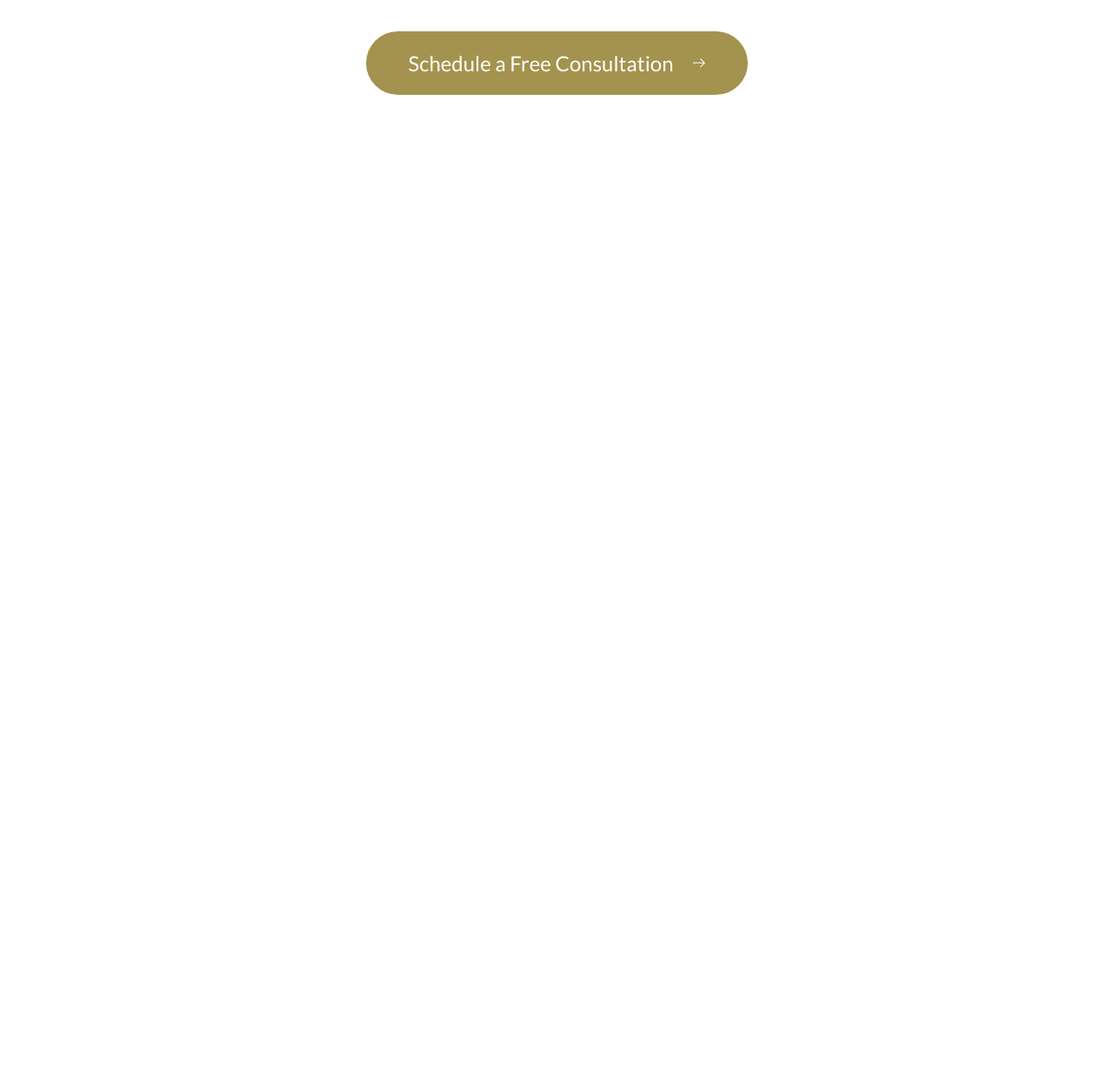
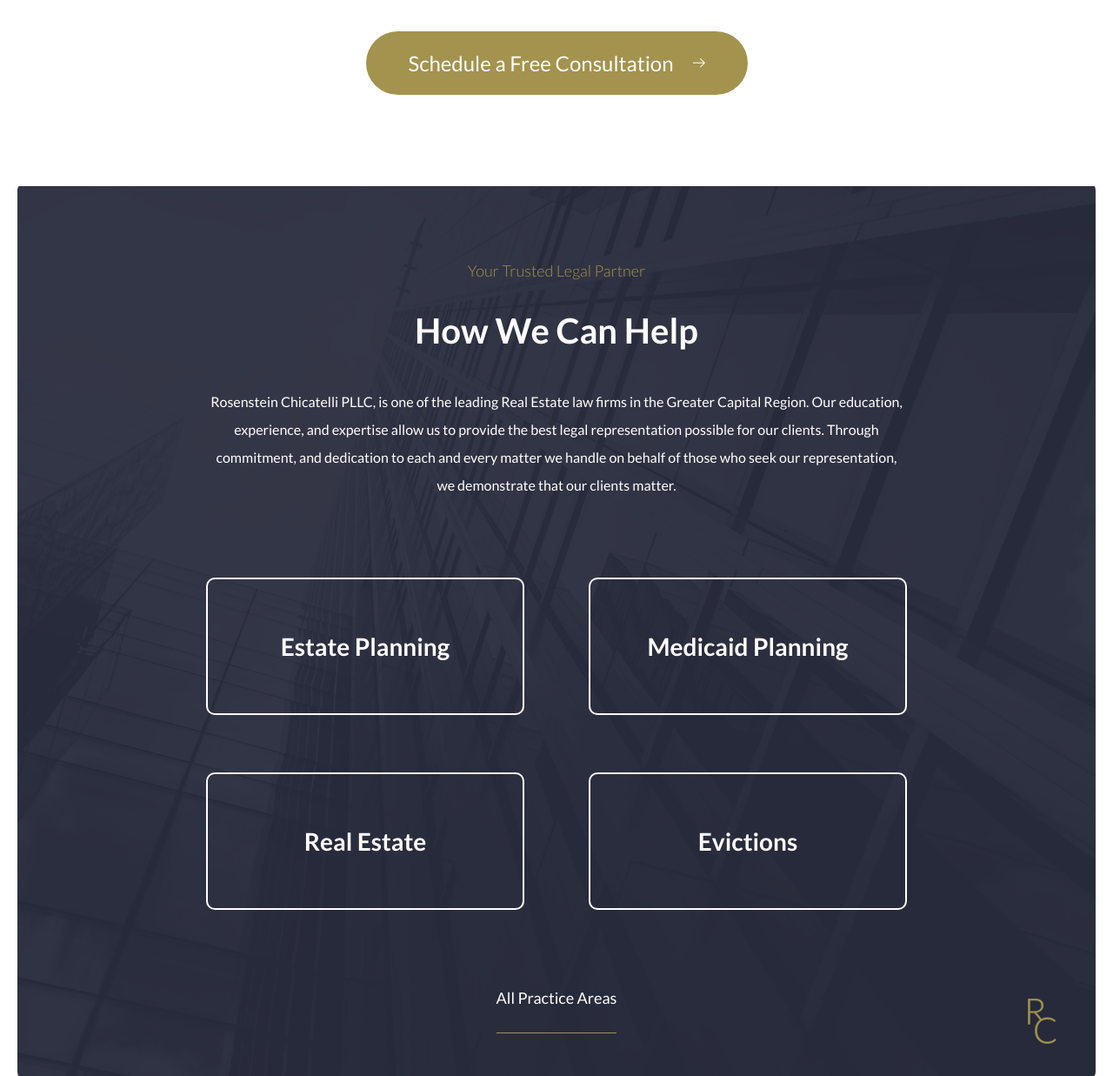
Before and after one commit to abdullahProfile/RC, a plain HTML site: page index.html in a window 1280 px wide. Shown: the part 500-1737 px from the top of the page at 87% size. Before the commit the page ends 800 px from the top, so only its background shows below. Drawn offline with Linux system fonts and the light colour scheme.

Commit message:
services

```diff
--- a/index.html
+++ b/index.html
@@ -40,11 +40,34 @@
   <section class="hero">
     <div class="hero__container">
       <h1 class="title">Estate Planning, Real Estate & Business Counsel</h1>
+
       <p class="hero__description">Client-focused. Results-driven. Serving New York’s Capital District</p>
 
       <a href="#" class="btn btn--secondary">Schedule a Free Consultation <span class="arrow"><img src="./assets/icons/arrow.svg" alt="Schedule a Free Consultatio"></span></a>
     </div>
   </section>
+
+  <section class="services">
+    <div class="services__container">
+      <div class="services__content">
+        <p class="services__heading">Your Trusted Legal Partner</p>
+
+        <h2 class="services__sub-heading">How We Can Help</h2>
+
+        <p class="services__description">Rosenstein Chicatelli PLLC, is one of the leading Real Estate law firms in the Greater Capital Region. Our education, experience, and expertise allow us to provide the best legal representation possible for our clients. Through commitment, and dedication to each and every matter we handle on behalf of those who seek our representation, we demonstrate that our clients matter.</p>
+      </div>
+
+      <div class="services__items">
+        <a href="#" class="services__link">Estate Planning <span class="arrow"><img src="./assets/icons/arrow.svg" alt="arrow icon"></span></a>
+        <a href="#" class="services__link">Medicaid Planning <span class="arrow"><img src="./assets/icons/arrow.svg" alt="arrow icon"></span></a>
+        <a href="#" class="services__link">Real Estate <span class="arrow"><img src="./assets/icons/arrow.svg" alt="arrow icon"></span></a>
+        <a href="#" class="services__link">Evictions <span class="arrow"><img src="./assets/icons/arrow.svg" alt="arrow icon"></span></a>
+      </div>
+
+      <a href="#" class="services__cta">All Practice Areas</a>
+      <a href="#" class="services__logo"><img src="./assets/services-logo.svg" alt="company logo"></a>
+    </div>
+  </section>
   <script src="./main.js"></script>
 </body>
 </html>
--- a/scss/base/_variables.scss
+++ b/scss/base/_variables.scss
@@ -1,10 +1,6 @@
 :root {
 --btn-primary-bg: #292C3D;
 --btn-secondary-bg: #A3934E;
-
---gradient-primary: radial-gradient(50% 50% at 50% 50%, #A3934E 0%, #FFFFFF 100%);
---gradient-secondary: radial-gradient(50% 50% at 50% 50%, #A3934E 0%, #FFFFFF 100%);
---gradient-section: radial-gradient(50% 50% at 50% 50%, #A3934E 0%, #FFFFFF 100%);
 
 --bg-primary: #292C3D;
 --bg-secondary: #A3934E;
@@ -15,5 +11,4 @@
 --font-size-lg: 65px;
 --font-size-md: 40px;
 --font-size-sm: 24px;
-
 }
--- /dev/null
+++ b/scss/layout/_services.scss
@@ -0,0 +1,150 @@
+.services {
+
+  &__container {
+    display: flex;
+    flex-direction: column;
+    align-items: center;
+    width: 100%;
+    max-width: 1240px;
+    padding-inline: 20px;
+    margin-inline: auto;
+    background-image: url(/assets/services-bakground.png);
+    background-size: cover;
+    background-position: center;
+    background-repeat: no-repeat;
+    padding-block: 86px 49px;
+    position: relative;
+    overflow: hidden;
+  }
+
+  &__content {
+    width: 100%;
+    max-width: 806px;
+    text-align: center;
+    color: #fff;
+  }
+
+  &__heading {
+    color: var(--color-secondary);
+    font-size: 18px;
+    font-weight: 300;
+  }
+
+  &__sub-heading {
+    font-size: var(--font-size-md);
+    font-weight: 700;
+    margin-block: 34px 42px;
+    text-transform: capitalize;
+  }
+
+  &__description {
+    font-size: 16px;
+    line-height: 2;
+    font-weight: 400;
+  }
+
+  &__items {
+    display: grid;
+    grid-template-columns: repeat(2, 1fr);
+    gap: 66px 74px;
+    width: 100%;
+    max-width: 806px;
+    justify-content: center;
+    margin-block: 90px;
+  }
+
+  .arrow {
+    position: absolute;
+    right: 50px;
+    top: 50%;
+    display: none;
+  }
+
+  &__link {
+    text-decoration: none;
+    width: 100%;
+    max-width: 414px;
+    font-size: 28px;
+    font-weight: 700;
+    padding-block: 60px;
+    border-radius: 10px;
+    color: #FFF;
+    border: 2px solid #fff;
+    transition: color 0.3s ease, background 0.3s ease, border-radius 0.3s ease;
+    background: transparent;
+    position: relative;
+    text-align: center;
+
+    &:hover {
+      background: var(--color-secondary);
+      border: 2px solid #A3934E;
+      border-radius: 76px;
+
+      .arrow {
+        display: block;
+      }
+    }
+  }
+
+  &__cta {
+    text-decoration: none;
+    color: #fff;
+    font-size: 18px;
+    font-weight: 400;
+    padding-bottom: 29px;
+    border-bottom: 1px solid var(--color-secondary);
+    transition: border-color 0.3s ease;
+
+    &:hover {
+      border-color: #fff;
+    }
+  }
+
+  &__logo {
+    width: 100%;
+    max-width: 33px;
+    position: absolute;
+    right: 45px;
+    bottom: 37px;
+  }
+
+  @media (max-width: 768px) {
+
+    &__items {
+      grid-template-columns: 1fr;
+      gap: 40px;
+      place-items: center;
+      margin-block: 40px;
+    }
+
+    &__container {
+      padding-block: 40px 20px;
+    }
+
+    &__sub-heading {
+      font-size: var(--font-size-sm);
+      margin-block: 20px;
+    }
+
+    &__description {
+      font-size: 14px;
+    }
+
+    &__link {
+      font-size: 20px;
+      padding-block: 22px;
+      max-width: 100%;
+    }
+
+    &__cta {
+      font-size: 14px;
+      padding-bottom: 16px;
+    }
+
+    &__logo {
+      width: 24px;
+      right: 18px;
+      bottom: 11px;
+    }
+  }
+}
--- a/scss/main.scss
+++ b/scss/main.scss
@@ -5,3 +5,4 @@
 //layout
 @use "layout/header" as *;
 @use "layout/hero" as *;
+@use "layout/services" as *;
```
Also changed, not shown: assets/services-bakground.png (added), assets/services-logo.svg (added), css/main.css, 1 other file.
